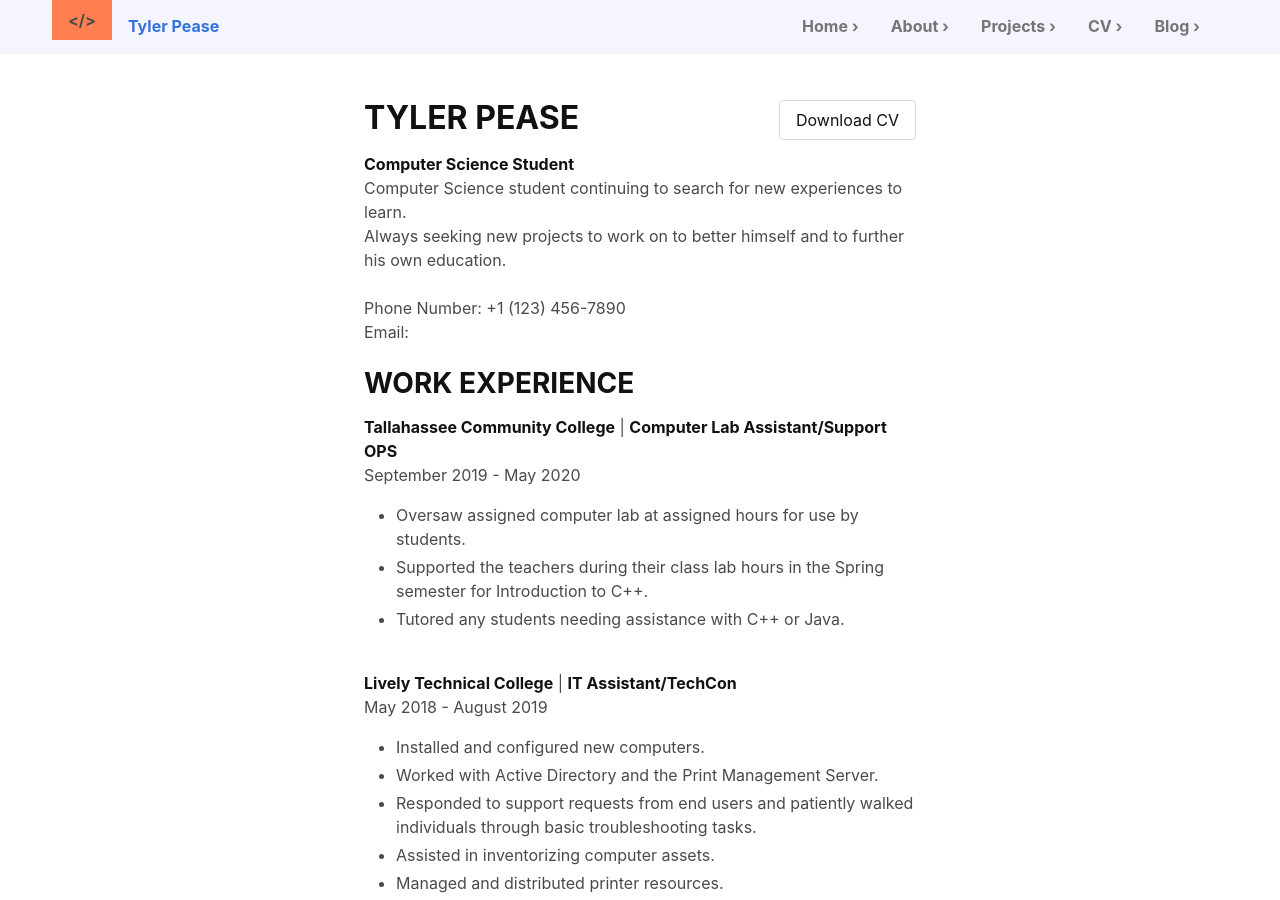
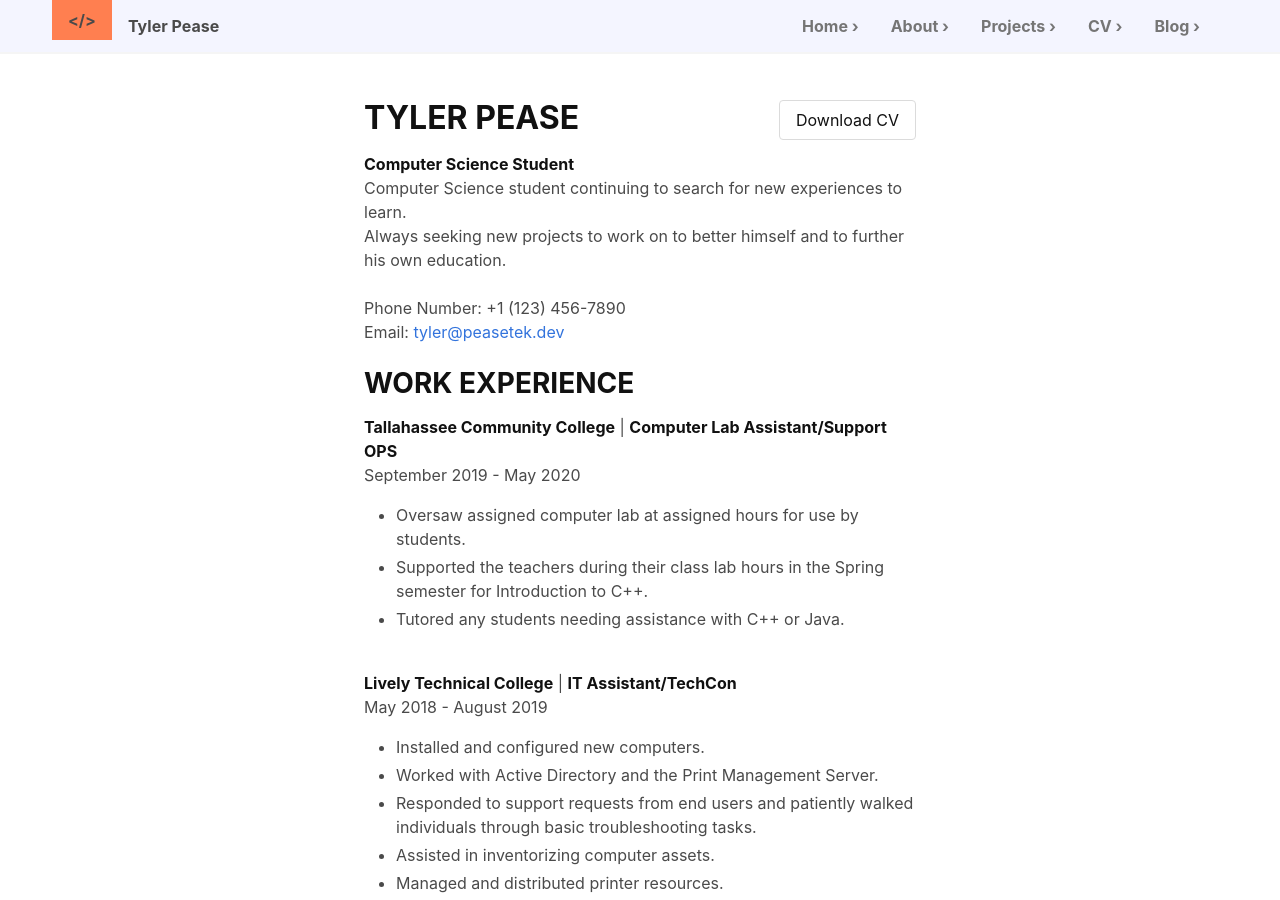
Before and after one commit to SirTarragon/sirtarragon.github.io, a Jekyll site: the page built from cv/index.html, in a window 1280 px wide and 900 px high. Built offline with Jekyll 4.4.1, drawn with Linux system fonts in a browser that asks for light colours.

Commit message:
CNAME and other things

```diff
--- /dev/null
+++ b/CNAME
@@ -0,0 +1 @@
+www.peasetek.dev
--- a/_includes/head.html
+++ b/_includes/head.html
@@ -2,7 +2,7 @@
     <meta charset="utf-8">
     <meta name="viewport" content="width=device-width, initial-scale=1">
     <meta name="theme-color" content="#3273DC">
-    <meta name="author" content="Sindre Sorhus">
+    <meta name="author" content="Tyler Pease">
     {% capture description %}
         {% if page.description %}
             {{ page.description | strip_html }}
@@ -19,10 +19,10 @@
     <meta property="og:description" content="{{ description | strip }}">
     <meta name="twitter:card" content="summary">
     <meta name="twitter:site" content="@sirtarragon">
-    <meta name="twitter:creator" content="@sindresorhus">
+    <meta name="twitter:creator" content="@sirtarragon">
     <meta name="x-build-time" content="{{ site.time | date_to_rfc822 }}">
     <title>{% if page.title %}{{ page.title }} | {% endif %}{{ site.title }}</title>
-    <link rel="icon" href="/assets/images/flaticon.ico">
+    <link rel="icon" href="/assets/images/logo.ico">
     <link rel="stylesheet" href="{{ '/assets/css/main.css' | relative_url }}">
     <script type="module" src="{{ '/assets/js/main.js' | relative_url }}"></script>
     <script src="{{ '/assets/js/timeago.min.js' | relative_url }}"></script>
--- a/_includes/nav.html
+++ b/_includes/nav.html
@@ -9,9 +9,7 @@
                     </span>
                 </a>
             </div>
-            <span class="navbar-item">
-                <a href="/"><b>Tyler Pease</b></a>
-            </span>
+			<span class="navbar-item"><b>Tyler Pease</b></span>
             <a role="button" class="navbar-burger" aria-label="menu" aria-expanded="false">
                 <span aria-hidden="true"></span>
                 <span aria-hidden="true"></span>
--- a/cv/index.html
+++ b/cv/index.html
@@ -25,7 +25,7 @@ title: CV
             <br>
             Phone Number: <span itemprop="telephone">+1 (123) 456-7890<br></span>
             <span itemprop="email">
-                Email: <a href="mailto:"></a><br>
+                Email: <a href="mailto:tyler@peasetek.dev">tyler@peasetek.dev</a><br>
             </span>
         </div>
         <br>
--- a/index.html
+++ b/index.html
@@ -1,6 +1,6 @@
 ---
 layout: default
-title: Tyler Pease
+title: Home
 ---
 <section class="hero is-fullheight is-default">
 	<div class="hero-body">
```
Also changed, not shown: assets/images/flaticon.ico (deleted), assets/images/logo.ico (added).
